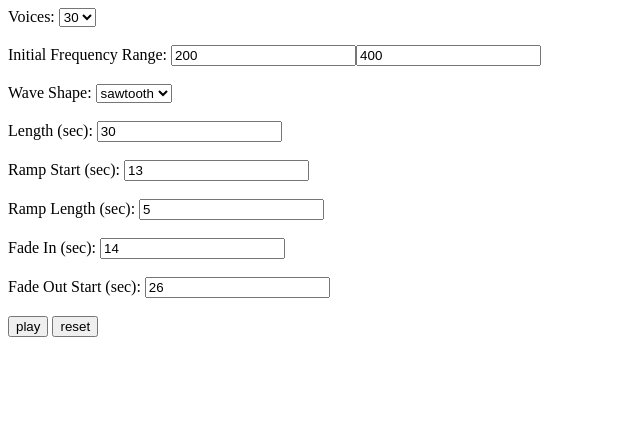
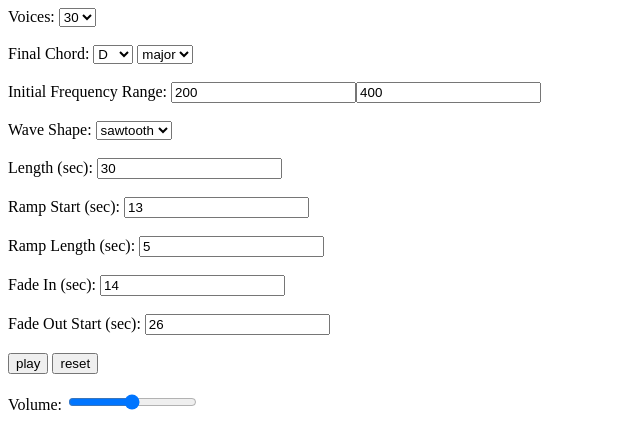
Before and after one commit to travstw/deepnote, a website: page index.html in a window 1280 px wide. Both pictures are taken after a click on the button "reset". Shown: the whole page, without its empty margins (0-640 px from the left). Drawn offline with Linux system fonts and the light colour scheme.

Commit message:
chords, volume

```diff
--- a/deepnote.js
+++ b/deepnote.js
@@ -1,12 +1,36 @@
 'use strict';
 
 const audioContext = new AudioContext();
+const outputBus = new GainNode(audioContext, {gain: 0.25});
+outputBus.connect(audioContext.destination);
+
+const chordMultipliers = {
+    major: [1, 2, 3, 4, 6, 8, 12, 16, 24, 32, 40.5],
+    minor: [1, 2, 3, 4, 6, 8, 12, 16, 24, 32, 37.92]
+}
+
+const chordRootFrequences = {
+    'A': 28,
+    'A#': 29,
+    'B': 31,
+    'C': 33,
+    'C#': 35,
+    'D': 36,
+    'D#': 39,
+    'E': 41,
+    'F': 44,
+    'F#': 46,
+    'G': 49
+}
+
 const WAVE_TYPES = ['sine', 'square', 'sawtooth', 'triangle'];
 let frequencyGenerators;
 let panGenerator;
 let oscillators = [];
 
 //Parameters
+let root;
+let chord;
 let voices;
 let initialFreqLow;
 let initialFreqHigh;
@@ -19,25 +43,37 @@ let fadeIn;
 let fadeOutStart;
 
 //DOM elements
-const playButtonElem = document.getElementById('playButton');
-const resetDefaultsElem = document.getElementById('resetDefaults');
+
+const voicesElem = document.getElementById('voices');
+const rootElem = document.getElementById('root');
+const chordElem = document.getElementById('chord');
+const waveElem = document.getElementById('wave');
 const initialFreqLowElem = document.getElementById('initialFreqLow');
 const initialFreqHighElem = document.getElementById('initialFreqHigh');
-const voicesElem = document.getElementById('voices');
-const waveElem = document.getElementById('wave');
 const lengthElem = document.getElementById('length');
 const rampStartElem = document.getElementById('rampStart');
 const rampLengthElem = document.getElementById('rampLength');
 const fadeInElem = document.getElementById('fadeIn');
 const fadeOutStartElem = document.getElementById('fadeOutStart');
+const playButtonElem = document.getElementById('playButton');
+const resetDefaultsElem = document.getElementById('resetDefaults');
+const volumeElem = document.getElementById('volume');
 
 //Event Listeners
-playButtonElem.addEventListener('click', () => {
-    play();
+
+
+
+
+voicesElem.addEventListener('change', () => {
+    voices = voicesElem.value;
 });
 
-resetDefaultsElem.addEventListener('click', () => {
-    setDefaultParams();
+rootElem.addEventListener('change', () => {
+    root = rootElem.value;
+});
+
+chordElem.addEventListener('change', () => {
+    chord = chordElem.value;
 });
 
 initialFreqLowElem.addEventListener('change', () => {
@@ -46,10 +82,6 @@ initialFreqLowElem.addEventListener('change', () => {
 
 initialFreqHighElem.addEventListener('change', () => {
     initialFreqHigh = initialFreqHighElem.value;
-});
-
-voicesElem.addEventListener('change', () => {
-    voices = voicesElem.value;
 });
 
 waveElem.addEventListener('change', () => {
@@ -63,33 +95,49 @@ lengthElem.addEventListener('change', () => {
 
 rampStartElem.addEventListener('change', () => {
     rampStart = parseInt(rampStartElem.value);
-    console.log(rampStart);
 });
 
 rampLengthElem.addEventListener('change', () => {
     rampLength = parseInt(rampLengthElem.value);
-    console.log(rampLength);
 });
 
 fadeInElem.addEventListener('change', () => {
     fadeIn = parseInt(fadeInElem.value);
-    console.log(fadeIn);
 });
 
 fadeOutStartElem.addEventListener('change', () => {
     fadeOutStart = parseInt(fadeOutStartElem.value);
-    console.log(fadeOutStart);
 });
 
+playButtonElem.addEventListener('click', () => {
+    play();
+});
+
+resetDefaultsElem.addEventListener('click', () => {
+    setDefaultParams();
+});
+
+volumeElem.addEventListener('input', (e) => {
+    const fraction = parseInt(e.target.value)/ parseInt(e.target.max);
+    outputBus.gain.value = fraction * fraction;
+});
 
 setDefaultParams();
 
 
 function init() {
     stop();
+    final_freqs = buildChord(chord, chordRootFrequences[root]);
+    console.log(final_freqs);
     frequencyGenerators = getFrequencyGenerators();
     panGenerator = getPanGenerator();
     oscillators = createOscillators();
+}
+
+function buildChord(chord, root) {
+    return chordMultipliers[chord].map(mult => {
+        return root * mult;
+    });
 }
 
 function createOscillators() {
@@ -144,7 +192,7 @@ function createOscillators() {
             .connect(gain)
             .connect(panner)
             .connect(analyser)
-            .connect(audioContext.destination);
+            .connect(outputBus);
 
         oscillators.push({
             osc,
@@ -230,13 +278,16 @@ function getPanGenerator() {
 }
 
 function setDefaultParams() {
-    voices = 30;
-    voicesElem.value = 30;
+    voices = 33;
+    root = 'D';
+    rootElem.value = 'D';
+    chord = 'major';
+    chordElem.value = 'major';
+    voicesElem.value = 33;
     initialFreqLow = 200;
     initialFreqLowElem.value = 200;
     initialFreqHigh = 400;
     initialFreqHighElem.value = 400;
-    final_freqs = [72, 144, 288, 576, 1152, 108, 216, 432, 864, 1458];
     wave = 'sawtooth';
     waveElem.value = 'sawtooth';
     length = 30;
--- a/index.html
+++ b/index.html
@@ -2,13 +2,30 @@
     <body>
         <div id="params">
         Voices: <select id="voices">
-            <option value="10">10</option>
-            <option value="20">20</option>
-            <option value="30" selected>30</option>
-            <option value="40">40</option>
-            <option value="50">50</option>
-            <option value="60">60</option>
-            <option value="70">70</option>
+            <option value="11">10</option>
+            <option value="22">20</option>
+            <option value="33" selected>30</option>
+            <option value="44">40</option>
+            <option value="55">50</option>
+            <option value="66">60</option>
+            <option value="77">70</option>
+        </select><br><br>
+        Final Chord: <select id="root">
+            <option value="A">A</option>
+            <option value="A#">A#</option>
+            <option value="B">B</option>
+            <option value="C">C</option>
+            <option value="C#">C#</option>
+            <option value="D" selected>D</option>
+            <option value="D#">D#</option>
+            <option value="E">E</option>
+            <option value="F">F</option>
+            <option value="F#">F#</option>
+            <option value="G">G</option>
+        </select>
+        <select id="chord">
+            <option value="major" selected>major</option>
+            <option value="minor">minor</option>
         </select><br><br>
         Initial Frequency Range: <input id="initialFreqLow" value="200"/><input id="initialFreqHigh" value="400"/><br><br>
         Wave Shape: <select id="wave">
@@ -25,7 +42,8 @@
         Fade Out Start (sec): <input id="fadeOutStart" value="26"/>
         </div><br>
         <button id="playButton">play</button>
-        <button id="resetDefaults">reset</button>
+        <button id="resetDefaults">reset</button><br><br>
+        Volume: <input type="range" min="0" max="100" value="50" class="slider" id="volume">
         <script src="deepnote.js"></script>
     </body>
 </html>
```
